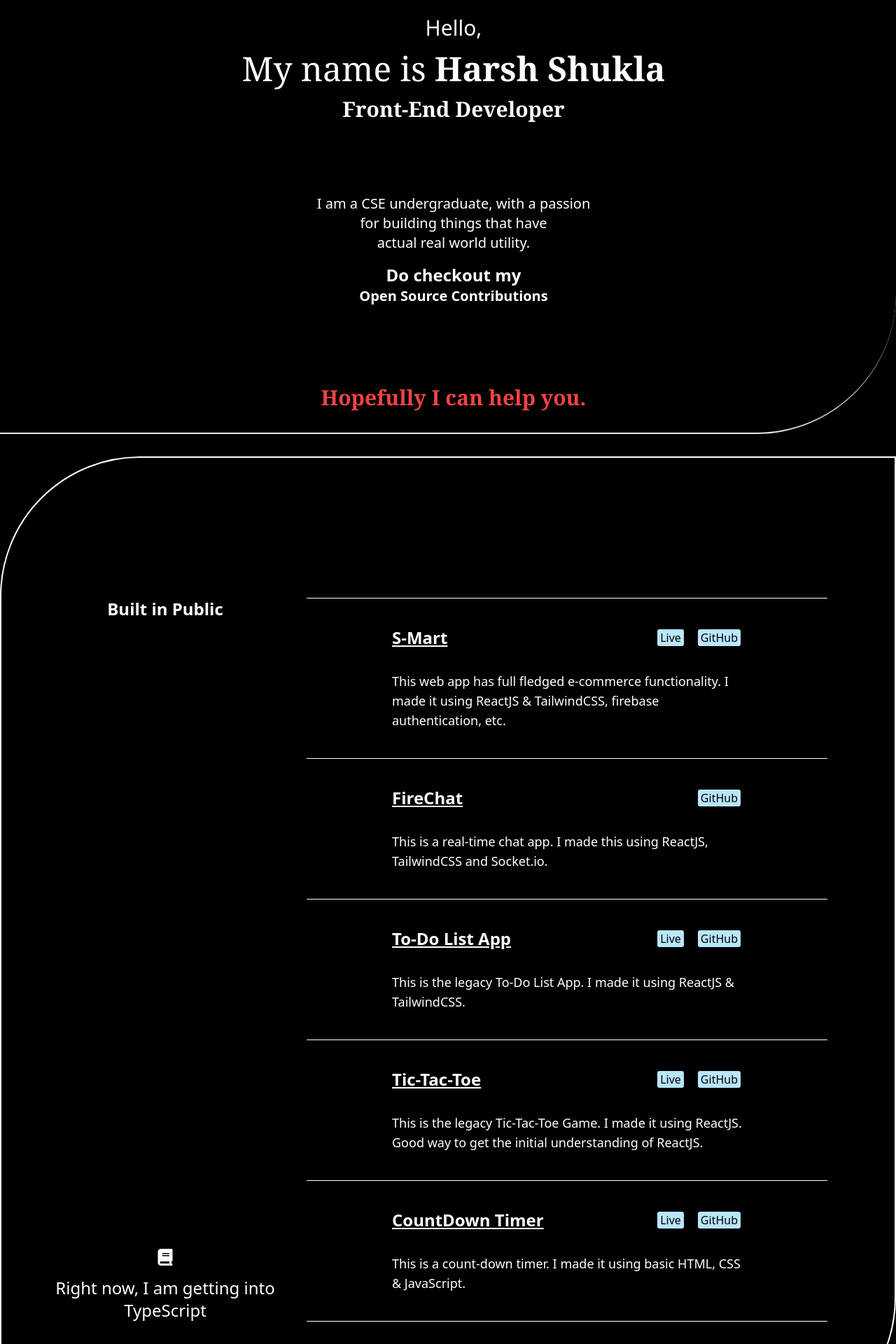
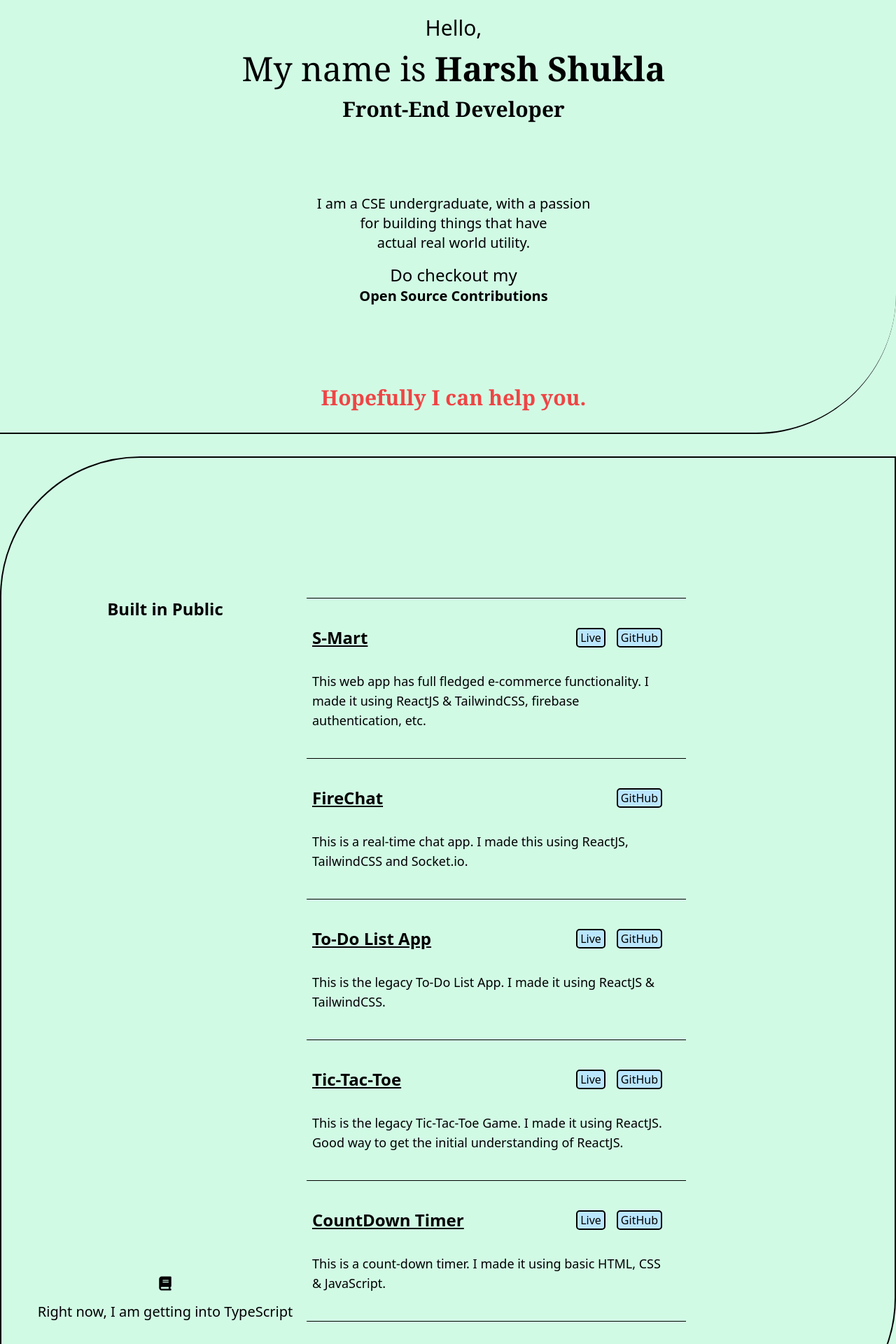
Before and after one commit to PrgrmrHarshShukla/Portfolio, a React (Vite) app in the folder client/: page / in a window 1280 px wide. Shown: the part 180-2100 px from the top of the page at 70% size. Built offline with nearby package versions, Linux system fonts and the light colour scheme.

Commit message:
Added dark and light themes based on browser preference.

```diff
--- a/client/index.html
+++ b/client/index.html
@@ -2,7 +2,6 @@
 <html lang="en">
   <head>
     <meta charset="UTF-8" />
-    <link rel="icon" type="image/svg+xml" href="/vite.svg" />
     <meta name="viewport" content="width=device-width, initial-scale=1.0" />
     <title>HarshShukla_Portfolio</title>
   </head>
--- a/client/src/components/About.jsx
+++ b/client/src/components/About.jsx
@@ -12,10 +12,10 @@ function About() {
 
 
    return (
-      <div className="flex flex-col bg-image bg-center bg-cover w-screen h-screen pl-4 rounded-br-[200px] border-b-2 pb-8">
+      <div className="flex flex-col dark:border-white border-black w-screen h-screen pl-4 rounded-br-[200px] border-b-2 pb-8">
 
          <div className="h-1/6 flex flex-row justify-end items-center text-white pr-20">
-            <p className="bg-yellow-500 hover:bg-gradient-to-tr from-sky-500 to-yellow-500 rounded-full p-1 text-black">
+            <p className="bg-yellow-300 hover:bg-gradient-to-tr from-white to-yellow-500 rounded-[5px] p-1 text-black">
                Building in Public
             </p>
          </div>
@@ -23,28 +23,28 @@ function About() {
             <div className={`flex flex-col gap-4 ${
             show ? "transform translate-x-0 transition ease-in duration-1000" : "transform translate-x-full"
             }`}>
-               <h1 className="text-white text-3xl hover:text-red-400  transition-all duration-1000 ease-in-out">Hello,</h1>
-               <h1 className="text-white text-5xl font-serif">
-                  <span className="hover:text-sky-200 transition-all duration-75">My</span>
-                  <span className="hover:text-sky-200 transition-all duration-500"> name</span>
-                  <span className="hover:text-sky-200 transition-all duration-500"> is </span>
-                  <span className="hover:text-sky-300 transition-all duration-500 font-semibold">Harsh Shukla</span>
+               <h1 className="dark:text-white text-black text-3xl hover:text-red-400  transition-all duration-1000 ease-in-out">Hello,</h1>
+               <h1 className="dark:text-white text-black text-5xl font-serif">
+                  <span className="hover:text-sky-500 dark:hover:text-sky-200 transition-all duration-75">My</span>
+                  <span className="hover:text-sky-500 dark:hover:text-sky-200 transition-all duration-500"> name</span>
+                  <span className="hover:text-sky-500 dark:hover:text-sky-200 transition-all duration-500"> is </span>
+                  <span className="hover:text-sky-700 dark:hover:text-sky-300 transition-all duration-500 font-semibold">Harsh Shukla</span>
                </h1>
-               <h1 className="text-white text-3xl font-semibold font-serif hover:ml-8 hover:text-red-600 transition-all duration-500">
+               <h1 className="dark:text-white text-black text-3xl font-semibold font-serif hover:ml-8 hover:text-red-600 transition-all duration-500">
                   Front-End Developer
                </h1>
             </div>
          </div>
 
 
-         <div className={`h-1/4 flex flex-col justify-center items-start text-left text-white text-xl lg:items-center lg:text-left ${
+         <div className={`h-1/4 flex flex-col justify-center items-start text-left dark:text-white text-black text-xl lg:items-center lg:text-left ${
          show ? "transform translate-x-0 transition ease-in duration-1000" : "transform translate-x-full"
          }`}>
             <p>I am a CSE undergraduate, with a passion</p>
             <p>for building things that have </p>
             <p>actual real world utility.</p>
-            <p className="mt-4 text-2xl font-bold text-white">Do checkout my</p>
-            <p className="hover:text-sky-200 font-bold">
+            <p className="mt-4 text-2xl">Do checkout my</p>
+            <p className="hover:text-sky-700 dark:hover:text-sky-200 hover:cursor-pointer font-semibold hover:border-b-2 hover:border-black dark:hover:border-white">
                <a href="https://github.com/PrgrmrHarshShukla" target="_blank" rel="noopener" alt="GitHub">
                   Open Source Contributions
                </a>
--- a/client/src/components/App.jsx
+++ b/client/src/components/App.jsx
@@ -2,7 +2,6 @@
 
 import './App.css'
 
-// import Background from './background'
 import About from './About'
 import Projects from './Projects'
 import Stack from './Stack'
@@ -10,13 +9,14 @@ import Contact from './Contact'
 
 function App() {
 
+
   return (
-    <div className="overflow-x-hidden bg-black">
+    <div className="overflow-x-hidden dark:bg-gray-800 bg-emerald-100">
       <About />
       <Projects />
       <Stack />
       <Contact />
-      <div className="text-white m-4 flex flex-col items-center justify-center">
+      <div className="text-black dark:text-white m-4 flex flex-col items-center justify-center">
         <p>I am available for freelance projects.</p>
         <p>Contact me by any of the above means.</p>
       </div>
--- a/client/src/components/Projects.jsx
+++ b/client/src/components/Projects.jsx
@@ -2,19 +2,19 @@
 
 function Projects() {
   return (
-    <div id="projects" className="border-2 border-white rounded-tl-[200px] rounded-br-[200px] w-screen px-8 pb-16 flex flex-col pt-[100px] mt-8 sm:flex-row">
+    <div id="projects" className="border-2 border-black dark:border-white rounded-tl-[200px] rounded-br-[200px] w-screen px-8 pb-16 flex flex-col pt-[100px] mt-8 sm:flex-row">
 
-        <div className="sm:w-1/3 w-5/6 py-[100px] gap-16 text-center flex sm:flex-col flex-row items-center sm:justify-between text-2xl text-white">
+        <div className="sm:w-1/3 w-5/6 py-[100px] gap-16 text-center flex sm:flex-col flex-row items-center sm:justify-between text-2xl text-black dark:text-white">
           <p className="font-semibold">Built in Public</p>
-          <div className="flex flex-col gap-4 justify-center items-center text-center">
+          <div className="flex flex-col gap-4 justify-center items-center text-center text-xl">
             <i className="fas fa-book"></i>
             <p>Right now, I am getting into TypeScript</p>
           </div>
         </div>
 
-        <div className="sm:w-2/3 w-screen min-h-screen py-[100px] flex flex-col justify-around gap-8 items-center text-white pr-16">
+        <div className="sm:w-2/3 w-screen lg:w-1/2 min-h-screen py-[100px] flex flex-col justify-around gap-8 lg:items-start items-center text-black dark:text-white pr-16">
 
-          <hr className="border-1 border-white w-full" />
+          <hr className="border-1 border-black dark:border-white w-full" />
 
           <div className="text-left p-2 flex flex-col justify-between gap-8">
             <div className="flex flex-row justify-between">
@@ -28,7 +28,7 @@ function Projects() {
           </div>
 
 
-          <hr className="border-1 border-white w-full" />
+          <hr className="border-1 border-black dark:border-white w-full" />
 
           <div className="text-left p-2 flex flex-col justify-between gap-8">
             <div className="flex flex-row justify-between">
@@ -41,7 +41,7 @@ function Projects() {
           </div>
 
 
-          <hr className="border-1 border-white w-full" />
+          <hr className="border-1 border-black dark:border-white w-full" />
 
           <div className="text-left p-2 flex flex-col justify-between gap-8">
             <div className="flex flex-row justify-between">
@@ -55,7 +55,7 @@ function Projects() {
           </div>
 
 
-          <hr className="border-1 border-white w-full" />
+          <hr className="border-1 border-black dark:border-white w-full" />
 
           <div className="text-left p-2 flex flex-col justify-between gap-8">
             <div className="flex flex-row justify-between">
@@ -69,7 +69,7 @@ function Projects() {
           </div>
 
 
-          <hr className="border-1 border-white w-full" />
+          <hr className="border-1 border-black dark:border-white w-full" />
 
           <div className="text-left p-2 flex flex-col justify-between gap-8">
             <div className="flex flex-row justify-between">
@@ -83,7 +83,7 @@ function Projects() {
           </div>
 
 
-          <hr className="border-1 border-white w-full" />
+          <hr className="border-1 border-black dark:border-white w-full" />
 
 
         </div>
--- a/client/src/components/Stack.jsx
+++ b/client/src/components/Stack.jsx
@@ -2,13 +2,13 @@
 
 function Stack() {
   return (
-    <div className="min-h-[500px] w-screen px-8 border-2 border-white rounded-tl-[200px] rounded-br-[200px] mt-8 flex flex-col sm:flex-row pt-[100px] pb-[100px]">
+    <div className="min-h-[500px] w-screen px-8 border-2 border-black dark:border-white rounded-tl-[200px] rounded-br-[200px] mt-8 flex flex-col sm:flex-row pt-[100px] pb-[100px]">
 
-      <div className="min-h-[100px] sm:w-1/3 text-3xl flex flex-row justify-center items-start sm:pt-[50px] text-white font-semibold">
+      <div className="min-h-[100px] sm:w-1/3 text-3xl flex flex-row justify-center items-start sm:pt-[50px] text-black dark:text-white font-semibold">
          <p>Skills</p>
       </div>
 
-      <div className="sm:w-2/3 sm:max-w-[500px] text-white flex flex-col justify-around gap-8 sm:gap-0">
+      <div className="sm:w-2/3 sm:max-w-[500px] text-black dark:text-white flex flex-col justify-around gap-8 sm:gap-0">
         <div>
             JavaScript, React, TailwindCSS, Accessible & Semantic HTML, Prettier, EsLint, Terminal, Version Control
         </div>
--- a/client/tailwind.config.cjs
+++ b/client/tailwind.config.cjs
@@ -2,11 +2,8 @@
 export default {
   content: ["./index.html","./src/**/*.{js,jsx,ts,tsx}"],
   theme: {
-    maxWidth: {
-      '7xl': '200px',
-      '9xl': '400px',
-    },
     extend: {},
+    darkMode: 'class',
   },
   plugins: [],
 }
```
Also changed, not shown: client/src/components/Contact.jsx (+6 -10 lines).
